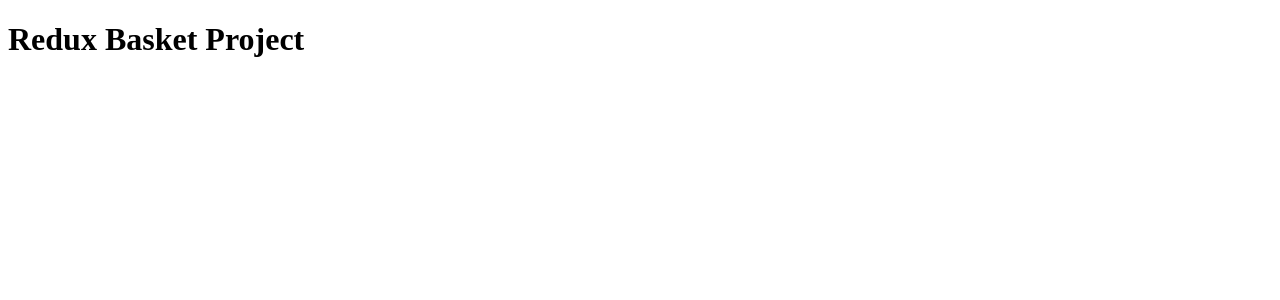
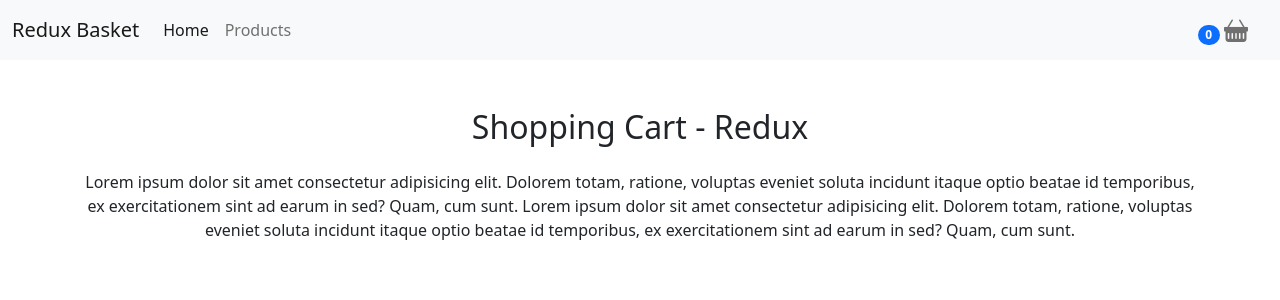
Before and after one commit to mostafa-jahani/redux-basket, a React (Create React App) app: page / in a window 1280 px wide. Shown: the top 300 px of the page. Built offline with nearby package versions, Linux system fonts and the light colour scheme.

Commit message:
create Header and Home component and add react router to App component

```diff
--- a/package.json
+++ b/package.json
@@ -10,6 +10,7 @@
     "bootstrap-icons": "^1.7.1",
     "react": "^18.2.0",
     "react-dom": "^18.2.0",
+    "react-router-dom": "^6.0.2",
     "react-redux": "^8.0.2",
     "react-scripts": "5.0.1",
     "redux": "^4.2.0",
--- a/src/App.js
+++ b/src/App.js
@@ -1,9 +1,17 @@
+import {BrowserRouter, Route, Routes} from "react-router-dom";
+import Header from "./components/Header";
+import Home from "./pages/Home";
 
 
 function App() {
   return (
     <>
-      <h1>Redux Basket Project</h1>
+        <BrowserRouter>
+            <Header />
+            <Routes>
+                <Route exact path="/" element={<Home />} />
+            </Routes>
+        </BrowserRouter>
     </>
   );
 }
--- /dev/null
+++ b/src/components/Header.js
@@ -0,0 +1,34 @@
+import { Link, NavLink } from "react-router-dom";
+
+const Header = () => {
+    return (
+        <nav className="navbar navbar-expand-lg navbar-light bg-light">
+            <div className="container-fluid">
+                <Link className="navbar-brand" to="/">Redux Basket</Link>
+                <button className="navbar-toggler" type="button" data-bs-toggle="collapse" data-bs-target="#navbarSupportedContent" aria-controls="navbarSupportedContent" aria-expanded="false" aria-label="Toggle navigation">
+                    <span className="navbar-toggler-icon"></span>
+                </button>
+                <div className="collapse navbar-collapse" id="navbarSupportedContent">
+                    <ul className="navbar-nav me-auto mb-2 mb-lg-0">
+                        <li className="nav-item">
+                            <NavLink className="nav-link" activeClassName='active' exact to='/' >Home</NavLink >
+                        </li>
+                        <li className="nav-item">
+                            <NavLink className="nav-link" activeClassName='active' to='/products'>Products</NavLink>
+                        </li>
+                    </ul>
+                    <ul className="navbar-nav ms-auto">
+                        <li className="nav-item">
+                            <NavLink className="nav-link p-1 me-3" activeClassName='active' to="/cart">
+                                <span className="badge rounded-pill bg-primary me-1">0</span>
+                                <i className="bi bi-basket-fill fs-4"></i>
+                            </NavLink>
+                        </li>
+                    </ul>
+                </div>
+            </div>
+        </nav>
+    )
+}
+
+export default Header;
--- a/src/index.js
+++ b/src/index.js
@@ -1,6 +1,8 @@
 import React from 'react';
 import ReactDOM from 'react-dom';
 import App from './App';
+import 'bootstrap/dist/css/bootstrap.min.css'
+import 'bootstrap-icons/font/bootstrap-icons.css'
 
 
 ReactDOM.render(
--- /dev/null
+++ b/src/pages/Home.js
@@ -0,0 +1,21 @@
+const Home = () => {
+    return (
+        <div className="container mt-5">
+            <div className="row text-center">
+                <div className="col-md-12">
+                    <h2>Shopping Cart - Redux</h2>
+                    <p className="mt-4">
+                        Lorem ipsum dolor sit amet consectetur adipisicing elit. Dolorem
+                        totam, ratione, voluptas eveniet soluta incidunt itaque optio beatae
+                        id temporibus, ex exercitationem sint ad earum in sed? Quam, cum sunt.
+                        Lorem ipsum dolor sit amet consectetur adipisicing elit. Dolorem
+                        totam, ratione, voluptas eveniet soluta incidunt itaque optio beatae
+                        id temporibus, ex exercitationem sint ad earum in sed? Quam, cum sunt.
+                    </p>
+                </div>
+            </div>
+        </div >
+    )
+}
+
+export default Home;
```
Also changed, not shown: 1 other file (tests, documents, lock files or other folders).
